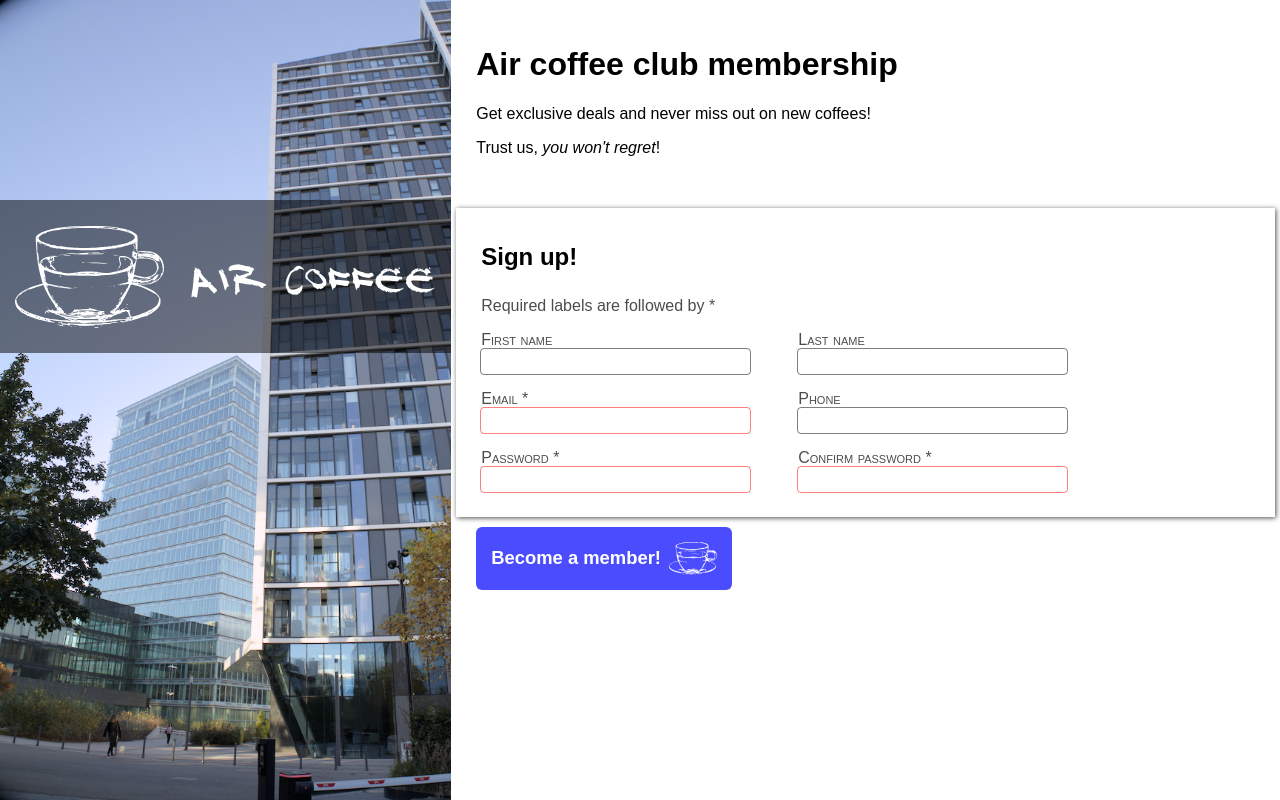
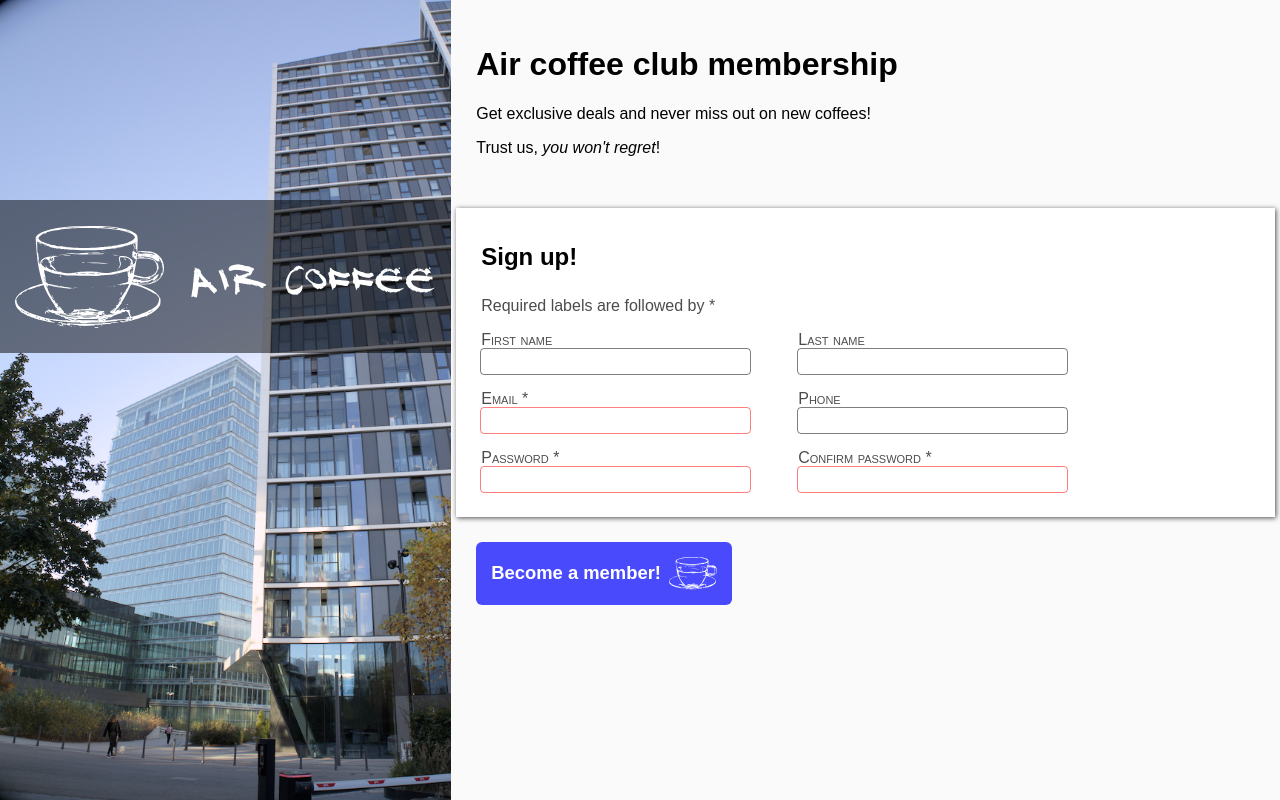
Before and after one commit to nemecro/sign-up-form, a plain HTML site: page index.html in a window 1280 px wide. Drawn offline with Linux system fonts and the light colour scheme.

Commit message:
change background color of main and form elements

```diff
--- a/style.css
+++ b/style.css
@@ -54,6 +54,7 @@ body {
 }
 
 main {
+    background-color: rgb(250, 250, 250);
     height: 100vh;
     flex: 3 0 600px;
 }
@@ -63,6 +64,7 @@ main {
 }
 
 .form-body {
+    background-color: rgb(255, 255, 255);
     box-shadow: 1px 1px 5px rgba(0, 0, 0, 0.7);
     padding: 25px 25px;
     margin: 10px 5px;
@@ -118,7 +120,7 @@ form button {
     gap: 0.5rem;
 
     cursor: pointer;
-    margin: 10px 25px;
+    margin: 25px 25px;
     padding: 15px;
     font-size: 1.15rem;
     font-weight: 700;
```
